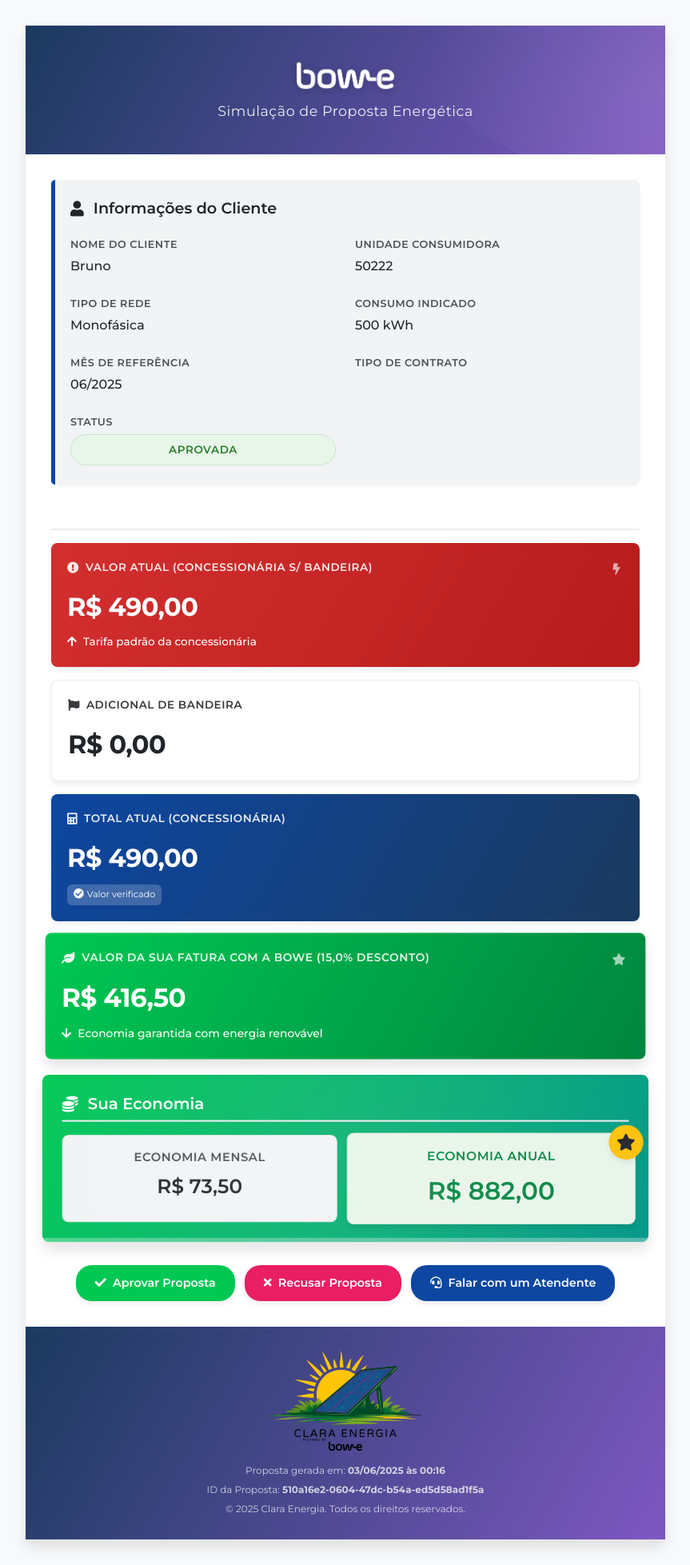
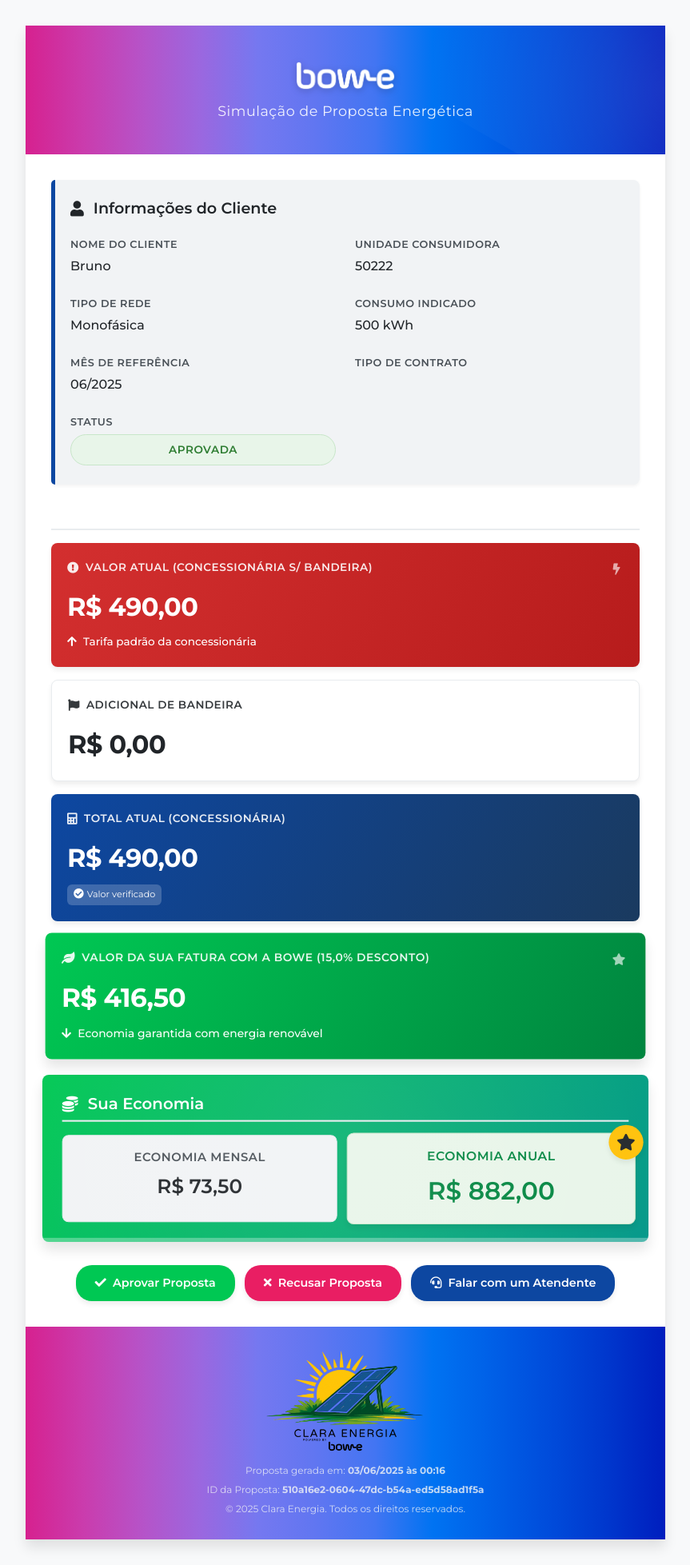
Before and after one commit to brunopurper/bowe-simulador-deploy, a Flask app: page /proposta/510a16e2-0604-47dc-b54a-ed5d58ad1f5a in a window 1280 px wide. Shown: the whole page at 80% size, without its empty margins (208-1071 px from the left). Run offline with Flask 3, Linux system fonts and the light colour scheme; the visitor is signed in with stand-in values (Sample User, id 1).

Commit message:
Colors da Bowe

```diff
--- a/src/static/css/bowe_professional.css
+++ b/src/static/css/bowe_professional.css
@@ -33,7 +33,7 @@
   --bowe-text-light: #ffffff;
 
   /* Gradients */
-  --bowe-gradient-header: linear-gradient(120deg, var(--bowe-blue-dark) 0%, var(--bowe-purple) 100%);
+  --bowe-gradient-header: linear-gradient(90deg ,#D6218F,#CA3CAD,#B653C8,#9B67DF,#7578F0,#6076F1,#4375F2,#0073F2,#0060E7,#004CDB,#0037CD,#001EBE);
   --bowe-gradient-success: linear-gradient(120deg, var(--bowe-green) 0%, var(--bowe-green-dark) 100%);
   --bowe-gradient-danger: linear-gradient(120deg, var(--bowe-red) 0%, var(--bowe-red-dark) 100%);
   --bowe-gradient-warning: linear-gradient(120deg, var(--bowe-orange) 0%, var(--bowe-yellow) 100%);
```
